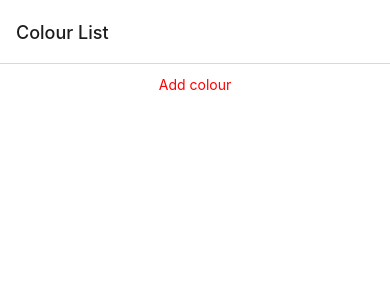
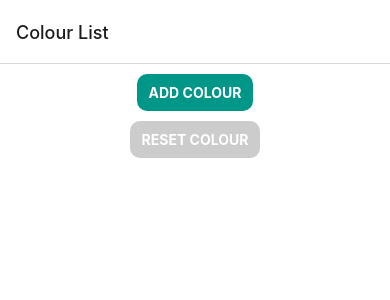
Before and after one commit to bijukp351/pcmob3-1, a React Native app: screen / in a window 390 px wide. Shown: the top 300 px of the page. Built offline with nearby package versions, Linux system fonts and the light colour scheme.

Commit message:
Add styles to buttons

```diff
--- a/App.js
+++ b/App.js
@@ -18,26 +18,40 @@ function HomeScreen({ navigation }) {
     );
   }
 
+
+  function resetColor() {
+    setColorArray([]);
+  }
+
   function addColor() {
     setColorArray([
-      ...colorArray,
+
       {
         red: Math.floor(Math.random() * 256),
         green: Math.floor(Math.random() * 256),
         blue: Math.floor(Math.random() * 256),
         id: `${colorArray.length}`,
       },
+      ...colorArray,
+
     ]);
   }
 
   return (
     <View style={styles.container}>
       <TouchableOpacity
-        style={{ height: 40, justifyContent: "center" }}
+        style={styles.appButtonContainer}
         onPress={addColor}
       >
-        <Text style={{ color: "red" }}>Add colour</Text>
+        <Text style={styles.appButtonText}>Add colour</Text>
       </TouchableOpacity>
+      <TouchableOpacity
+        style={styles.resetButtonContainer}
+        onPress={resetColor}
+      >
+        <Text style={styles.resetButtonText}>Reset colour</Text>
+      </TouchableOpacity>
+
       <FlatList style={styles.list} data={colorArray} renderItem={renderItem} />
     </View>
   );
@@ -90,4 +104,35 @@ const styles = StyleSheet.create({
     fontSize: 24,
     marginBottom: 20,
   },
+  appButtonContainer: {
+    marginTop: 10,
+    elevation: 8,
+    backgroundColor: "#009688",
+    borderRadius: 10,
+    paddingVertical: 10,
+    paddingHorizontal: 12
+  },
+  appButtonText: {
+    fontSize: 14,
+    color: "#fff",
+    fontWeight: "bold",
+    alignSelf: "center",
+    textTransform: "uppercase"
+  },
+  resetButtonContainer: {
+    marginTop: 10,
+    marginBottom: 10,
+    elevation: 8,
+    backgroundColor: "#ccc",
+    borderRadius: 10,
+    paddingVertical: 10,
+    paddingHorizontal: 12
+  },
+  resetButtonText: {
+    fontSize: 14,
+    color: "#fff",
+    fontWeight: "bold",
+    alignSelf: "center",
+    textTransform: "uppercase"
+  },
 });
```
